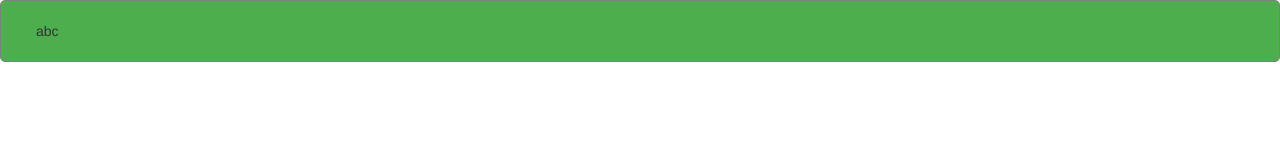
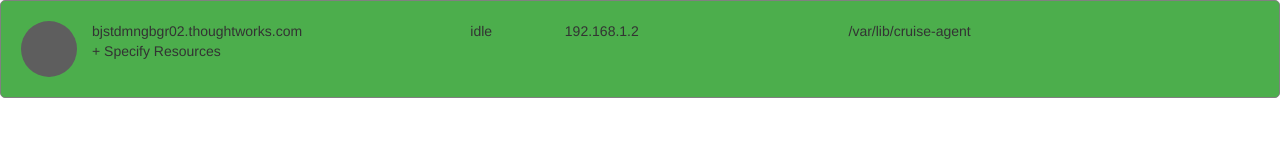
Before and after one commit to yinhaibo01/cruise, a plain HTML site: page cruise.html in a window 1280 px wide. Drawn offline with Linux system fonts and the light colour scheme.

Commit message:
add content for row

```diff
--- a/cruise.html
+++ b/cruise.html
@@ -6,18 +6,41 @@
     <link rel="stylesheet" href="external/bootstrap.min.css">
 </head>
 <style type="text/css">
-    #row {
+    #element {
         border: 1px solid grey;
         border-radius: 5px;
         background-color: #4cae4c;
         padding: 20px;
     }
+
+    #littleicon {
+        border-radius: 50%;
+        width: 4em;
+        height: 4em;
+        background: aqua;
+        background-color: #5e5e5e;
+    }
 </style>
 <body>
-    <div class="container-fluid">
-        <div id="row" class="row">
-            <div class="col-xs-12 col-sm-12 col-md-12">abc</div>
+<div class="container-fluid">
+    <div id="element" class="row">
+        <div class="col-xs-12 col-sm-12 col-md-12">
+            <div class="row">
+                <div id="littleicon" class="col-xs-1"></div>
+                <div class="col-xs-11">
+                    <div class="row">
+                        <div class="col-xs-4">bjstdmngbgr02.thoughtworks.com</div>
+                        <div class="col-xs-1">idle</div>
+                        <div class="col-xs-3">192.168.1.2</div>
+                        <div class="col-xs-4">/var/lib/cruise-agent</div>
+                    </div>
+                    <div class="row">
+                        <div class="col-xs-2"> + Specify Resources</div>
+                    </div>
+                </div>
+            </div>
         </div>
     </div>
+</div>
 </body>
 </html>
```
Also changed, not shown: 1 other file.
